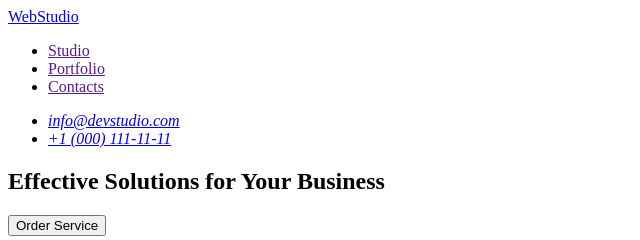
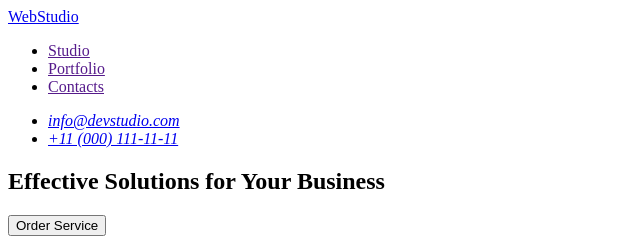
Before and after one commit to Ushakov3/barbershop-1, a plain HTML site: page index.html in a window 1280 px wide. Shown: the top 240 px of the page, 0-640 px from the left. Drawn offline with Linux system fonts and the light colour scheme.

Commit message:
Update index.html

```diff
--- a/index.html
+++ b/index.html
@@ -22,7 +22,7 @@
       <address>
         <ul>
           <li><a href="mailto:info@devstudio.com">info@devstudio.com</a></li>
-          <li><a href="tel:+110001111111">+1 (000) 111-11-11</a></li>
+          <li><a href="tel:+110001111111">+11 (000) 111-11-11</a></li>
         </ul>
       </address>
     </header>
```
